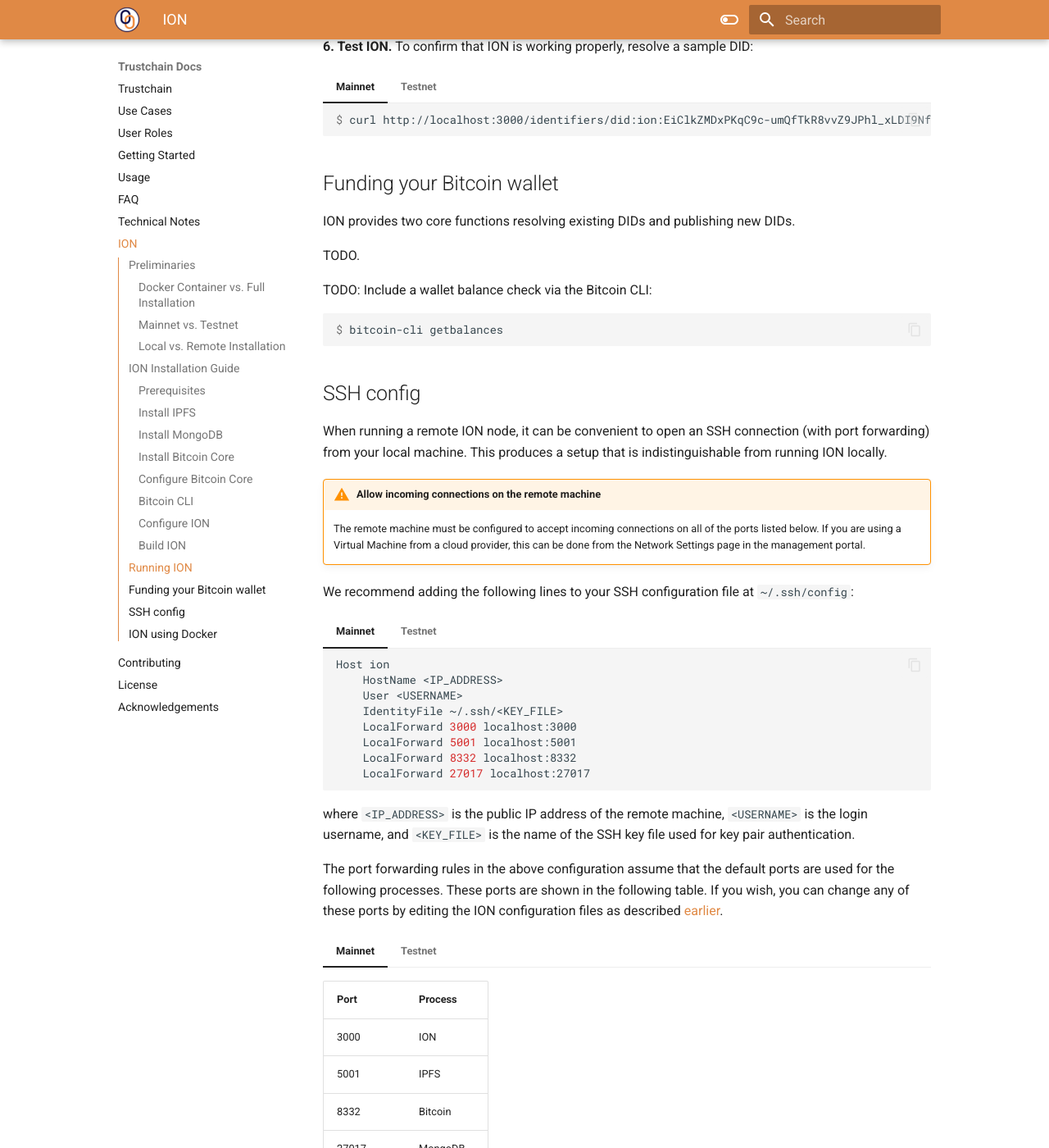
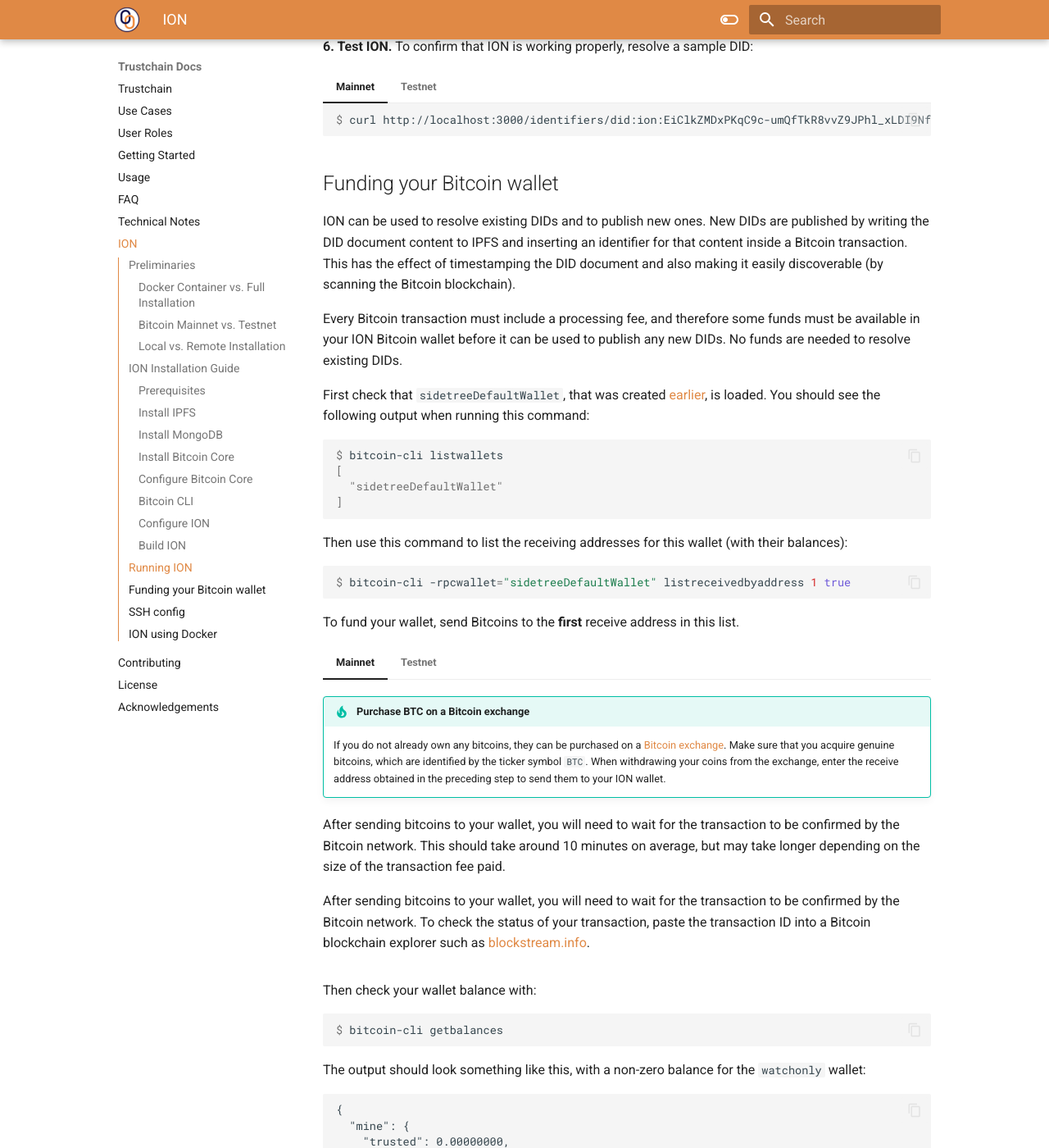
Before and after one commit to alan-turing-institute/trustchain, an MkDocs documentation site: the page built from docs/ion.md, in a window 1280 px wide and 1400 px high, scrolled down 11256 px. Shown: the whole window at 82% size. Built offline with MkDocs 1.6.1 and Material for MkDocs 9.7.7, drawn with Linux system fonts in a browser that asks for light colours; nearby versions of some CDN libraries; library files that are not in the unit come from our copies; some of the changed text lies outside the part shown.

Commit message:
Add notes on funding your Bitcoin wallet

````diff
--- a/docs/ion.md
+++ b/docs/ion.md
@@ -33,7 +33,7 @@
 
 If you want to run ION using Docker, you can skip most of this page and just follow the instructions in the [ION with Docker](#ion-with-docker) section.
 
-### Mainnet vs. Testnet
+### Bitcoin Mainnet vs. Testnet
 
 The Bitcoin client wrapped inside an ION node can be configured either for **Mainnet** (the main Bitcoin network) or **Testnet** (an alternative blockchain designed for testing and software development).
 
@@ -435,7 +435,7 @@
 
     You must rerun `npm run build` whenever one of the JSON configuration files in the `ION_CONFIG` folder is modified.
 
-TODO: IS THIS NEEDED?:
+TODO: IS THIS NEEDED? (SEE ALSO THE NOTES ON [MAC INSTALLATION DETAILS](https://hackmd.io/k_l6jW1cSDieS_fGrM-dRg#Installation-on-Mac-Detailed-guide)):
 
 - Fix an **upstream bug** in the ION Bitcoin microservice:
     - From the root of the ION repository (cloned in step 5.), open the file `node_modules/@decentralized-identity/sidetree/dist/lib/bitcoin/BitcoinClient.js`
@@ -597,14 +597,67 @@
 
 ## Funding your Bitcoin wallet
 
-ION provides two core functions resolving existing DIDs and publishing new DIDs.
+ION can be used to resolve existing DIDs and to publish new ones. New DIDs are published by writing the DID document content to IPFS and inserting an identifier for that content inside a Bitcoin transaction. This has the effect of timestamping the DID document and also making it easily discoverable (by scanning the Bitcoin blockchain).
 
-TODO.
+Every Bitcoin transaction must include a processing fee, and therefore some funds must be available in your ION Bitcoin wallet before it can be used to publish any new DIDs. No funds are needed to resolve existing DIDs.
 
-TODO: Include a wallet balance check via the Bitcoin CLI:
+First check that `sidetreeDefaultWallet`, that was created [earlier](#configure-bitcoin-core), is loaded. You should see the following output when running this command:
+```console
+$ bitcoin-cli listwallets
+[
+  "sidetreeDefaultWallet"
+]
+```
+Then use this command to list the receiving addresses for this wallet (with their balances):
+```console
+$ bitcoin-cli -rpcwallet="sidetreeDefaultWallet" listreceivedbyaddress 1 true
+```
+
+To fund your wallet, send Bitcoins to the **first** receive address in this list.
+
+=== "Mainnet"
+
+    !!! tip "Purchase BTC on a Bitcoin exchange"
+
+        If you do not already own any bitcoins, they can be purchased on a [Bitcoin exchange](https://bitcoin.org/en/exchanges). Make sure that you acquire genuine bitcoins, which are identified by the ticker symbol `BTC`. When withdrawing your coins from the exchange, enter the receive address obtained in the preceding step to send them to your ION wallet.
+
+    After sending bitcoins to your wallet, you will need to wait for the transaction to be confirmed by the Bitcoin network. This should take around 10 minutes on average, but may take longer depending on the size of the transaction fee paid.
+
+    After sending bitcoins to your wallet, you will need to wait for the transaction to be confirmed by the Bitcoin network. To check the status of your transaction, paste the transaction ID into a Bitcoin blockchain explorer such as [blockstream.info](https://blockstream.info/).
+
+
+=== "Testnet"
+
+    !!! tip "Request tBTC from a Testnet faucet"
+
+        Testnet bitcoins are identified by the ticker symbol tBTC, to distinguish them from the Mainnet bitcoins which have the symbol BTC.
+
+        Since coins on the Bitcoin Testnet have no monetary value they can be obtained free of charge from a "faucet", which is an automated service that will dispense a small quantity of tBTC on request.
+
+        Visit a Bitcoin Testnet faucet, such as [coinfaucet.eu](https://coinfaucet.eu/en/btc-testnet/), and enter the recieve address obtained in the preceding step to send them to your ION wallet.
+
+    After sending bitcoins to your wallet, you will need to wait for the transaction to be confirmed by the Bitcoin network. To check the status of your transaction, paste the transaction ID into a Bitcoin Testnet explorer such as [blockstream.info](https://blockstream.info/testnet/).
+
+Then check your wallet balance with:
 ```console
 $ bitcoin-cli getbalances
 ```
+The output should look something like this, with a non-zero balance for the `watchonly` wallet:
+```
+{
+  "mine": {
+    "trusted": 0.00000000,
+    "untrusted_pending": 0.00000000,
+    "immature": 0.00000000
+  },
+  "watchonly": {
+    "trusted": 0.00017612,
+    "untrusted_pending": 0.00000000,
+    "immature": 0.00000000
+  }
+}
+```
+
 
 ## SSH config
 
````
